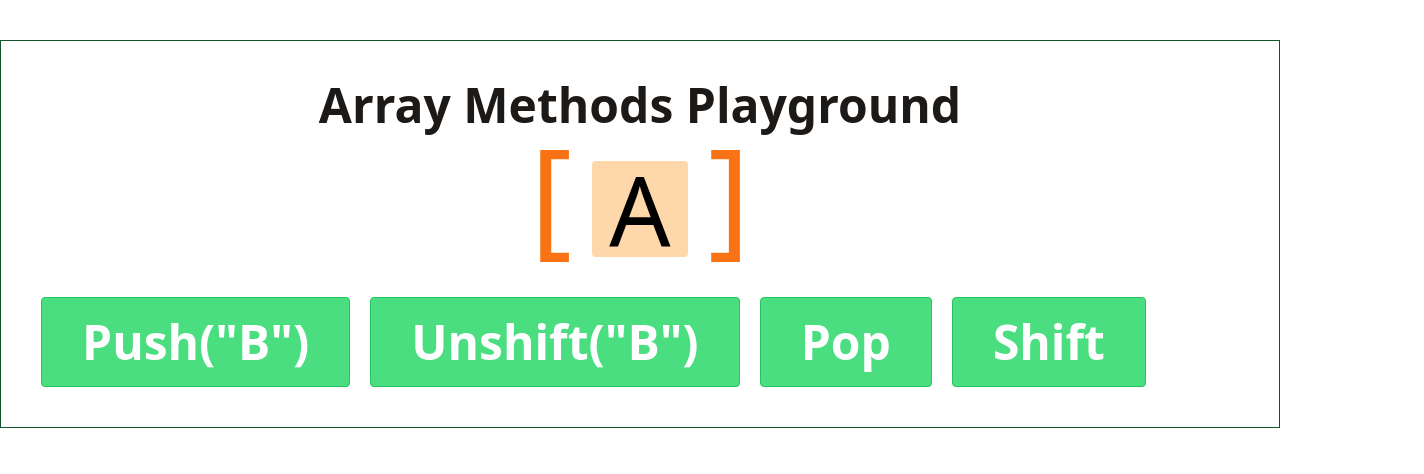
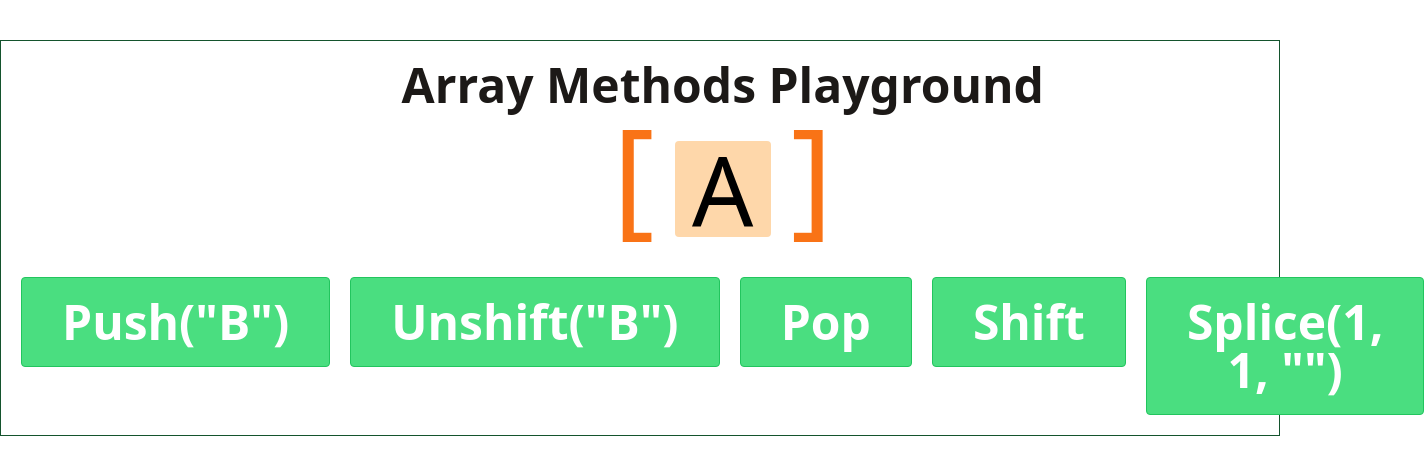
Before and after one commit to JoyAnneW/array-methods-playground, a React (Create React App) app in the folder array-methods-playground/: page / in a window 1280 px wide. Shown: the top 474 px of the page, 1424 px wide, since content can reach past the window. Built offline with nearby package versions, Linux system fonts and the light colour scheme.

Commit message:
initial setup to implement splice

```diff
--- a/array-methods-playground/src/App.js
+++ b/array-methods-playground/src/App.js
@@ -1,7 +1,7 @@
 import Array from "./components/Array";
 function App() {
 	return (
-		<div className="border border-green-900 grid place-items-center container mt-10 p-10 mx-auto h-full ">
+		<div className="border border-green-900 grid place-items-center container mt-10 p-5 mx-auto h-full ">
 			<h1 className="text-5xl font-bold text-stone-900 ">
 				Array Methods Playground
 			</h1>
--- a/array-methods-playground/src/components/Array.js
+++ b/array-methods-playground/src/components/Array.js
@@ -4,6 +4,7 @@ import Push from "./Push";
 import Pop from "./Pop";
 import Unshift from "./Unshift";
 import Shift from "./Shift";
+import Splice from "./Splice";
 
 export default function Array() {
 	const [array, setArray] = useState(["A"]);
@@ -31,6 +32,7 @@ export default function Array() {
 				<Unshift nextLetter={nextLetter} array={array} setArray={setArray} />
 				<Pop array={array} setArray={setArray} />
 				<Shift array={array} setArray={setArray} />
+				<Splice array={array} setArray={setArray} />
 			</div>
 		</div>
 	);
--- /dev/null
+++ b/array-methods-playground/src/components/Splice.js
@@ -0,0 +1,19 @@
+import React from "react";
+
+export default function Splice({ array, setArray, nextLetter = "" }) {
+	const spliceArray = () => {
+		const splicedArray = [...array].splice(1, 1);
+		// console.log({ splicedArray });
+	};
+
+	return (
+		<div>
+			<button
+				onClick={spliceArray}
+				className="rounded border border-green-500 bg-green-400 hover:bg-green-500  px-10 py-5 text-5xl  font-bold text-white"
+			>
+				Splice(1, 1, "{nextLetter}")
+			</button>
+		</div>
+	);
+}
```
